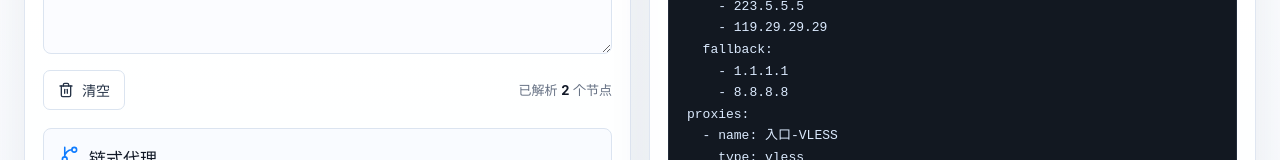
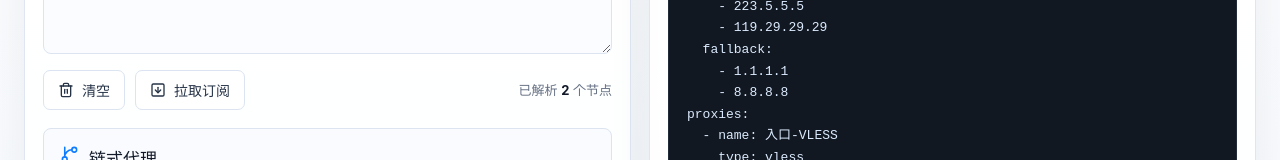
Before and after one commit to rongwei-lab/proxy-chain, a React (Vite) app: page / in a window 1280 px wide. Shown: the part 497-657 px from the top of the page. Built offline with nearby package versions, Linux system fonts and the light colour scheme.

Commit message:
Support manual subscription URL fetch

```diff
--- a/src/App.css
+++ b/src/App.css
@@ -241,6 +241,12 @@
   margin-top: 12px;
 }
 
+.input-button-row {
+  display: flex;
+  flex-wrap: wrap;
+  gap: 10px;
+}
+
 .ghost-button,
 .primary-button {
   height: 40px;
@@ -339,6 +345,25 @@
   color: #8a4b00;
   background: #fff7e8;
   font-size: 13px;
+}
+
+.fetch-message {
+  margin-top: 12px;
+  padding: 10px 12px;
+  border-radius: 7px;
+  font-size: 13px;
+  font-weight: 650;
+}
+
+.fetch-message.success {
+  color: #0f7a3e;
+  background: #ecfdf3;
+}
+
+.fetch-message.failed,
+.fetch-message.unsupported {
+  color: #8a4b00;
+  background: #fff7e8;
 }
 
 .output-heading {
@@ -458,6 +483,7 @@
   .topbar,
   .panel-heading,
   .input-actions,
+  .input-button-row,
   .output-heading,
   .button-row {
     flex-direction: column;
--- a/src/App.tsx
+++ b/src/App.tsx
@@ -9,6 +9,7 @@ import {
   LockKeyhole,
   RotateCcw,
   ShieldCheck,
+  SquareArrowDown,
   TerminalSquare,
   Trash2,
 } from 'lucide-react'
@@ -48,6 +49,11 @@ const copyText = {
     editorLabel: '代理链接 / 节点片段',
     lines: '行',
     clear: '清空',
+    fetchSubscription: '拉取订阅',
+    fetchingSubscription: '拉取中...',
+    fetchSuccess: '订阅内容已加载，已在本地解析。',
+    fetchUnsupported: '请输入 http(s) 订阅地址后再拉取。',
+    fetchFailed: '订阅拉取失败：可能被 CORS、网络或订阅服务限制拦截。可以在浏览器打开订阅后复制 YAML 内容粘贴。',
     parsedPrefix: '已解析',
     parsedSuffix: '个节点',
     chainTitle: '链式代理',
@@ -84,6 +90,11 @@ const copyText = {
     editorLabel: 'Proxy links / snippets',
     lines: 'lines',
     clear: 'Clear',
+    fetchSubscription: 'Fetch subscription',
+    fetchingSubscription: 'Fetching...',
+    fetchSuccess: 'Subscription content loaded and parsed locally.',
+    fetchUnsupported: 'Enter an http(s) subscription URL before fetching.',
+    fetchFailed: 'Failed to fetch subscription. It may be blocked by CORS, network, or provider policy. Open it in your browser and paste the YAML content instead.',
     parsedPrefix: 'Parsed',
     parsedSuffix: 'nodes',
     chainTitle: 'Chain',
@@ -156,6 +167,7 @@ function App() {
   const [entryId, setEntryId] = useState('')
   const [exitId, setExitId] = useState('')
   const [copyState, setCopyState] = useState<'idle' | 'copied' | 'failed'>('idle')
+  const [fetchState, setFetchState] = useState<'idle' | 'loading' | 'success' | 'failed' | 'unsupported'>('idle')
   const t = copyText[language]
 
   const parsed = useMemo(() => parseProxyInput(input), [input])
@@ -200,6 +212,31 @@ function App() {
   function handleModeChange(mode: InputMode) {
     setInputMode(mode)
     loadExample(mode)
+  }
+
+  async function fetchSubscription() {
+    const source = input.trim()
+
+    if (!/^https?:\/\//i.test(source)) {
+      setFetchState('unsupported')
+      return
+    }
+
+    setFetchState('loading')
+    try {
+      // 订阅拉取只在用户点击后发生；不会自动请求，也不会经过后端保存或转发。
+      const response = await fetch(source, { cache: 'no-store' })
+      if (!response.ok) {
+        throw new Error(`HTTP ${response.status}`)
+      }
+      const text = await response.text()
+      setInput(text)
+      setEntryId('')
+      setExitId('')
+      setFetchState('success')
+    } catch {
+      setFetchState('failed')
+    }
   }
 
   async function copyOutput() {
@@ -320,10 +357,21 @@ function App() {
           />
 
           <div className="input-actions">
-            <button className="ghost-button" type="button" onClick={() => setInput('')}>
-              <Trash2 size={16} />
-              {t.clear}
-            </button>
+            <div className="input-button-row">
+              <button className="ghost-button" type="button" onClick={() => setInput('')}>
+                <Trash2 size={16} />
+                {t.clear}
+              </button>
+              <button
+                className="ghost-button"
+                type="button"
+                disabled={fetchState === 'loading'}
+                onClick={fetchSubscription}
+              >
+                <SquareArrowDown size={16} />
+                {fetchState === 'loading' ? t.fetchingSubscription : t.fetchSubscription}
+              </button>
+            </div>
             <div className="node-count">
               {t.parsedPrefix} <strong>{parsed.nodes.length}</strong> {t.parsedSuffix}
             </div>
@@ -361,6 +409,15 @@ function App() {
               {parsed.warnings.slice(0, 2).map((warning) => (
                 <span key={warning}>{warning}</span>
               ))}
+            </div>
+          )}
+          {fetchState !== 'idle' && fetchState !== 'loading' && (
+            <div className={`fetch-message ${fetchState}`}>
+              {fetchState === 'success'
+                ? t.fetchSuccess
+                : fetchState === 'unsupported'
+                  ? t.fetchUnsupported
+                  : t.fetchFailed}
             </div>
           )}
         </section>
```
